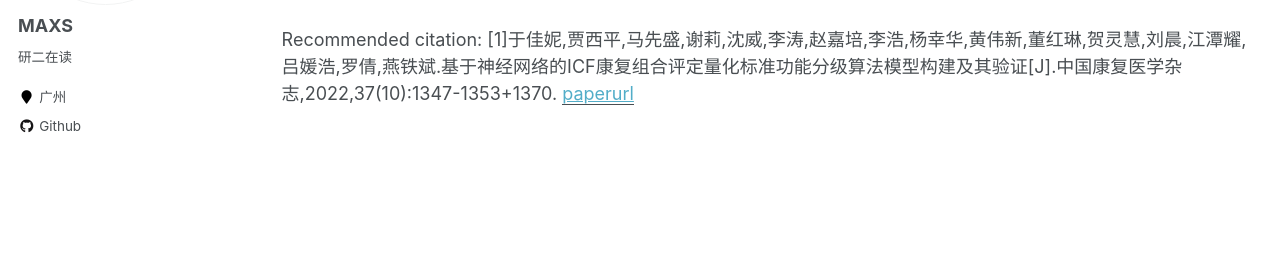
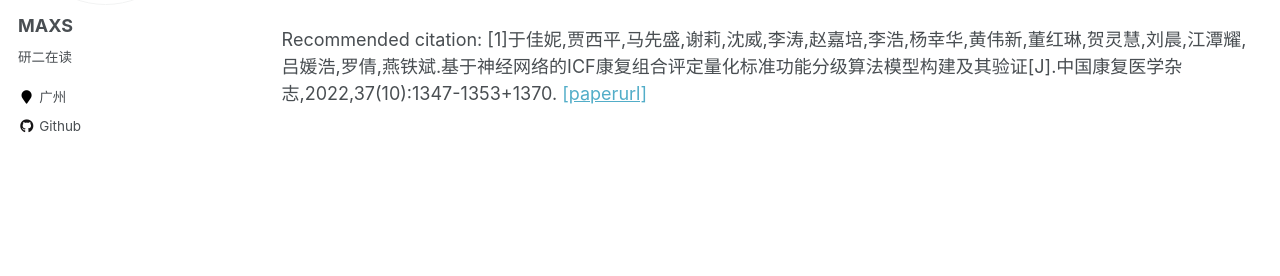
Before and after one commit to hsienshaun/hsienshaun.github.io, a Jekyll site: the page built from _pages/publications.md, in a window 1280 px wide. Shown: the part 288-564 px from the top of the page. Built offline with Jekyll 4.4.1, drawn with Linux system fonts in a browser that asks for light colours.

```diff
--- a/_includes/archive-single.html
+++ b/_includes/archive-single.html
@@ -53,7 +53,7 @@
     {% endif %}
 
     {% if post.citation and post.paperurl %}
-      <p>Recommended citation: {{ post.citation }} <a href="{{ post.paperurl }}"><u>paperurl</u></a></p>
+      <p>Recommended citation: {{ post.citation }} <a href="{{ post.paperurl }}"> [paperurl]</a></p>
     {% elsif post.citation %}
       <p>Recommended citation: {{ post.citation }} </p>
     {% elsif post.paperurl %}
```
